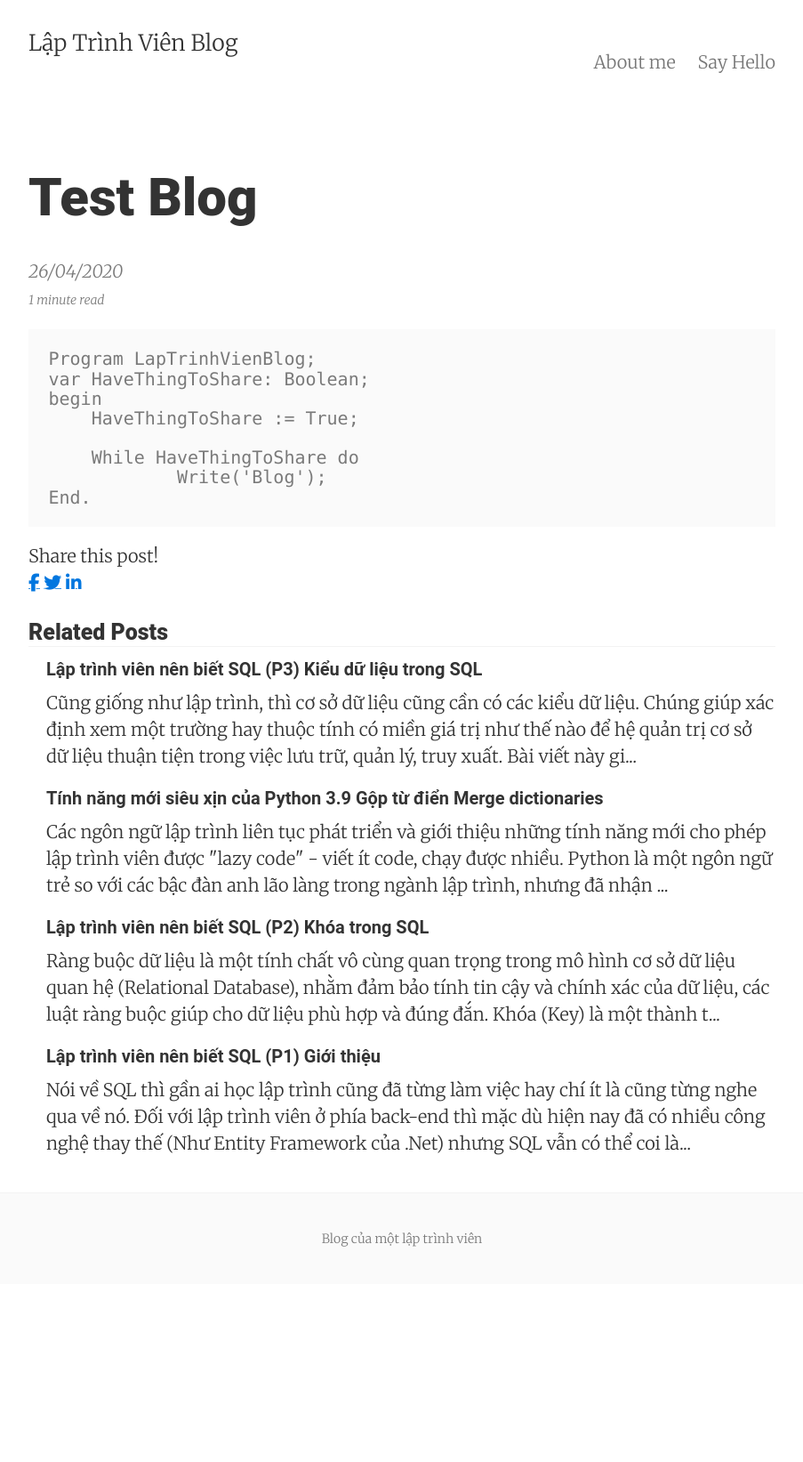
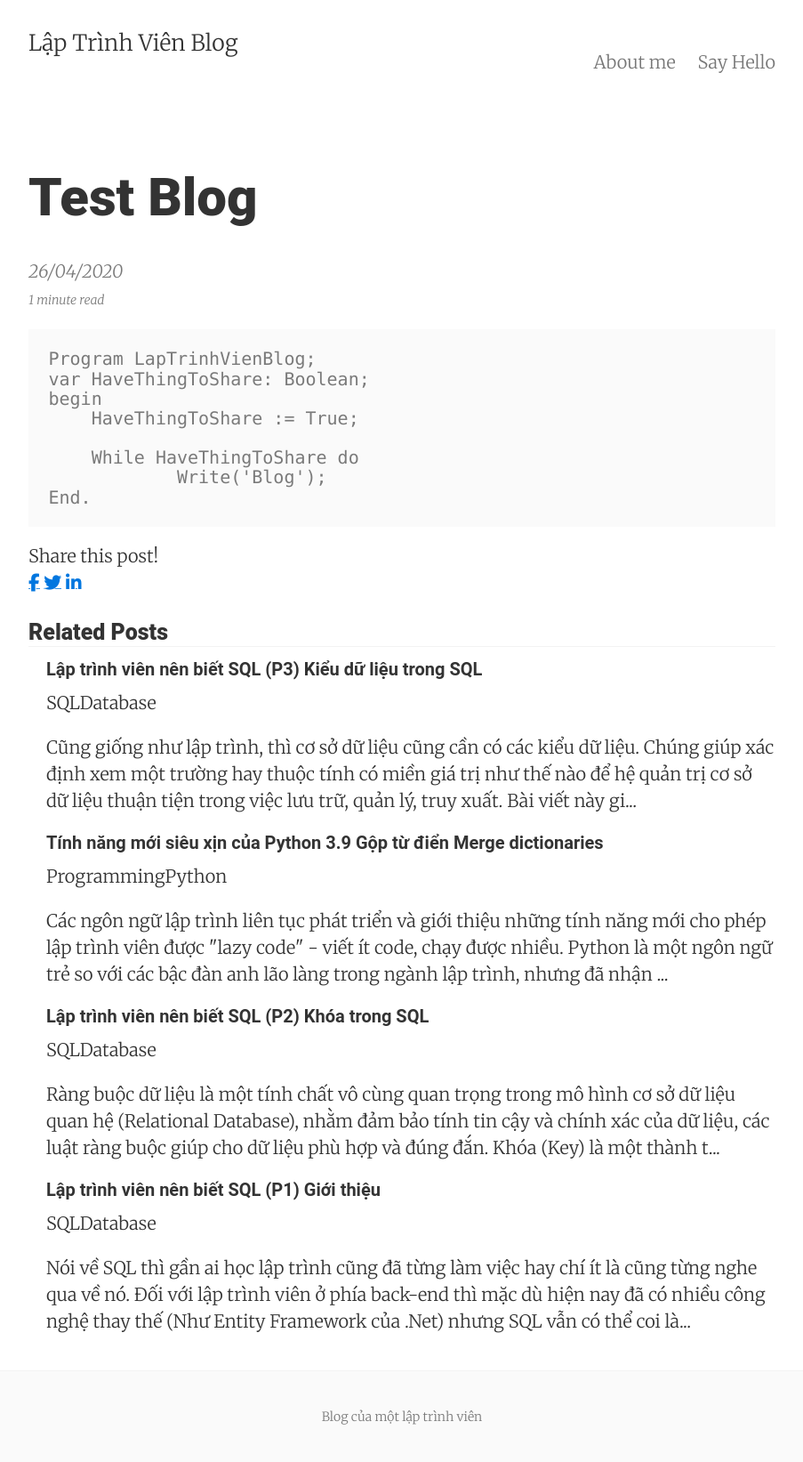
Before and after one commit to LaptrinhvienBlog/LapTrinhVienBlog.github.io, a Jekyll site: the page built from _posts/2020-04-26-Test-Blog.md, in a window 1280 px wide. Shown: the whole page at 89% size, without its empty margins (188-1091 px from the left). Built offline with Jekyll 4.4.1, drawn with Linux system fonts in a browser that asks for light colours; nearby versions of some CDN libraries; before the commit the page ends 1443 px from its top, so only the background shows below that.

Commit message:
Test category

```diff
--- a/_layouts/post.html
+++ b/_layouts/post.html
@@ -63,6 +63,7 @@ layout: default
   			<div class="post ml2">
 		      <a href="{{ post.url | relative_url }}" class="post-link">
 		        <h4 class="post-title">{{ post.title }}</h4>
+		        <p class="post-category">  {{ post.categories }} </p>
 		        <p class="post-summary">{{ post.summary | truncate: 250 }}</p>
 		      </a>
 		    </div>
```
